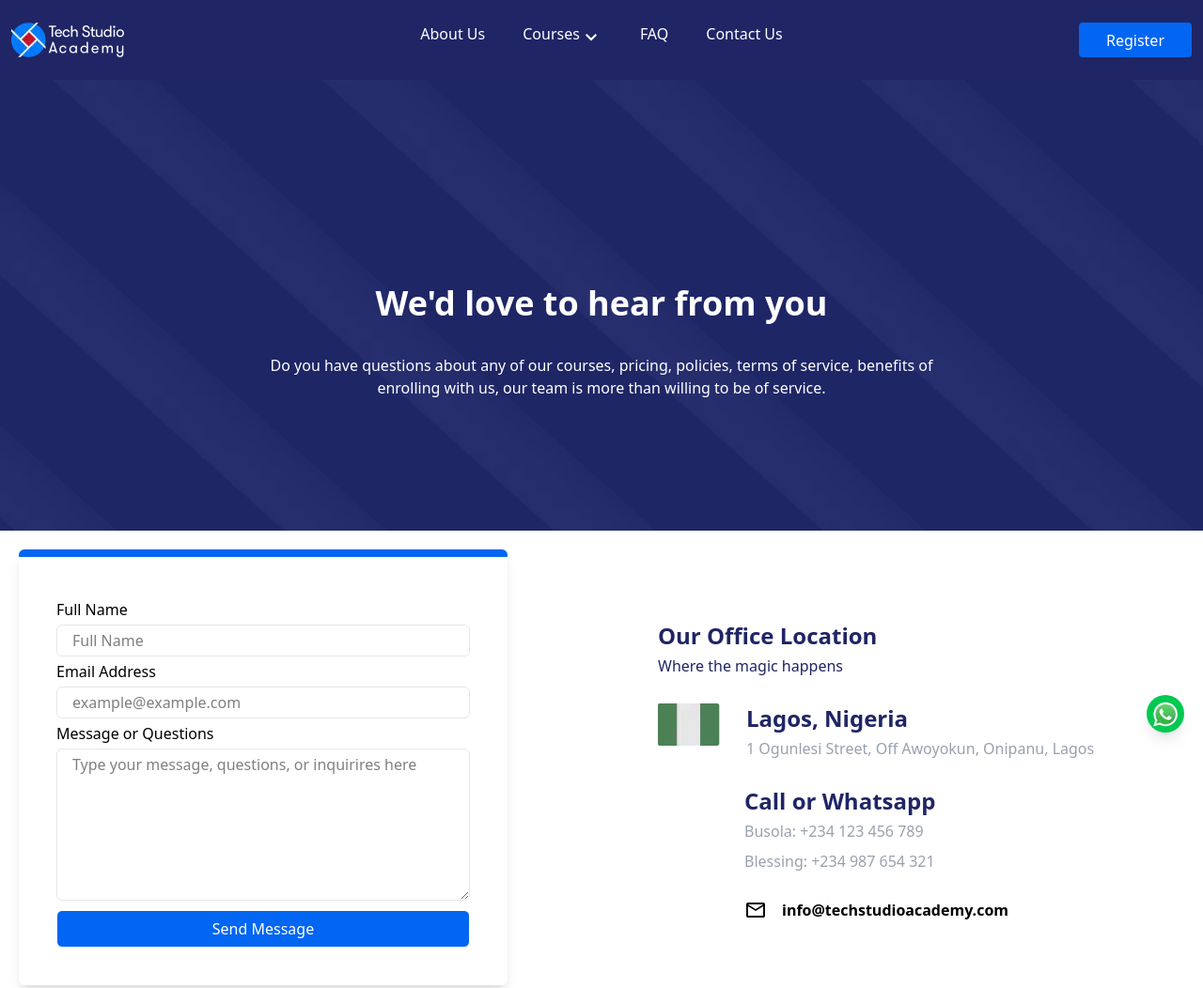
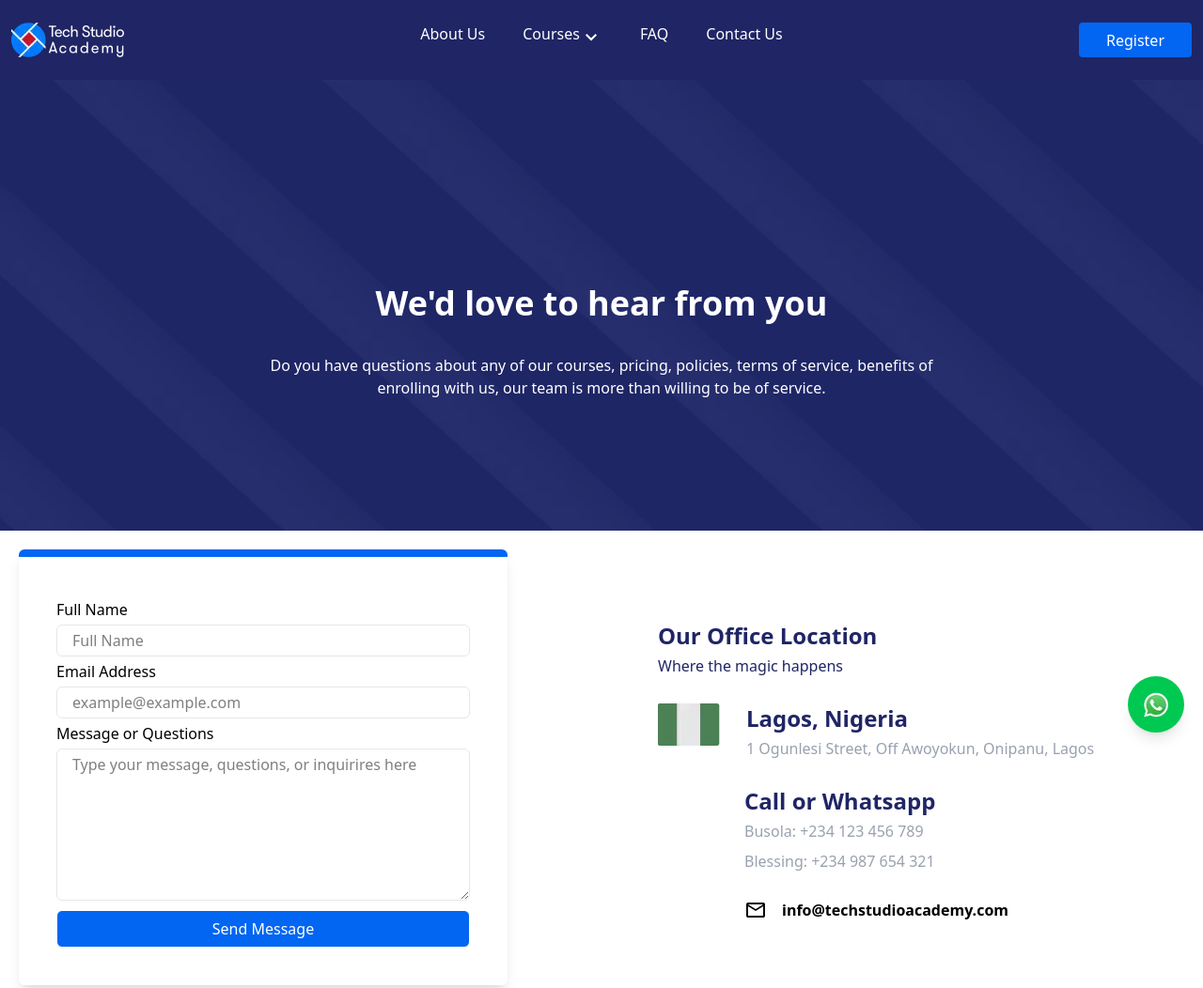
Before and after one commit to sundiano199/tech-studio-contact, a plain HTML site: page index.html in a window 1280 px wide. Shown: the top 1052 px of the page at 94% size. Drawn offline with nearby package versions, Linux system fonts and the light colour scheme.

Commit message:
feat:added whatsapp icon updated

```diff
--- a/index.html
+++ b/index.html
@@ -152,7 +152,7 @@
     </main>
     <footer>
       <div
-        class="flex w-10 h-10 justify-center items-center fixed right-5 bottom-5 z-50 border-none bg-green-500 rounded-full shadow-lg"
+        class="flex w-15 h-15 justify-center items-center fixed right-5 bottom-5 z-50  bg-green-500 rounded-full shadow-lg cursor-pointer"
       >
         <img class="" src="./assets/whatsapp.webp" alt="whatsapp-icon" />
       </div>
```
